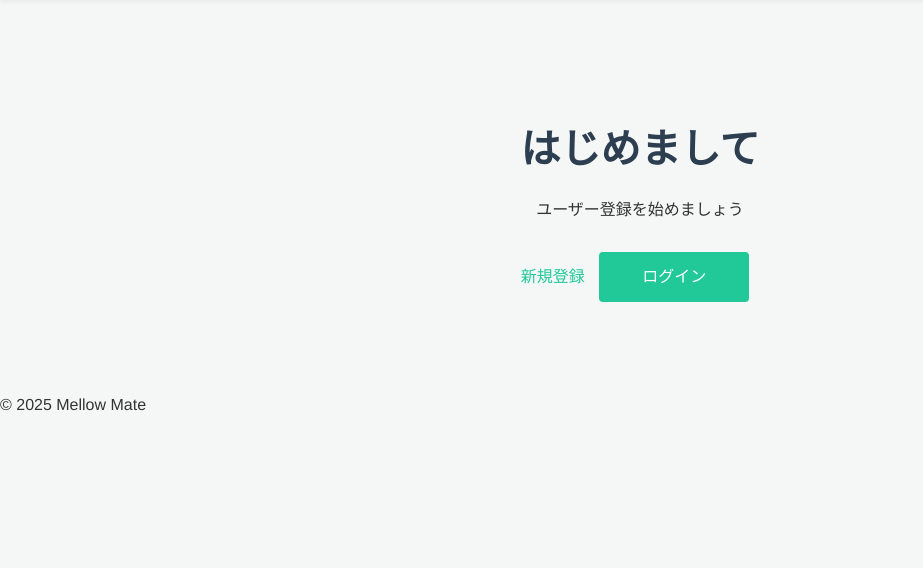
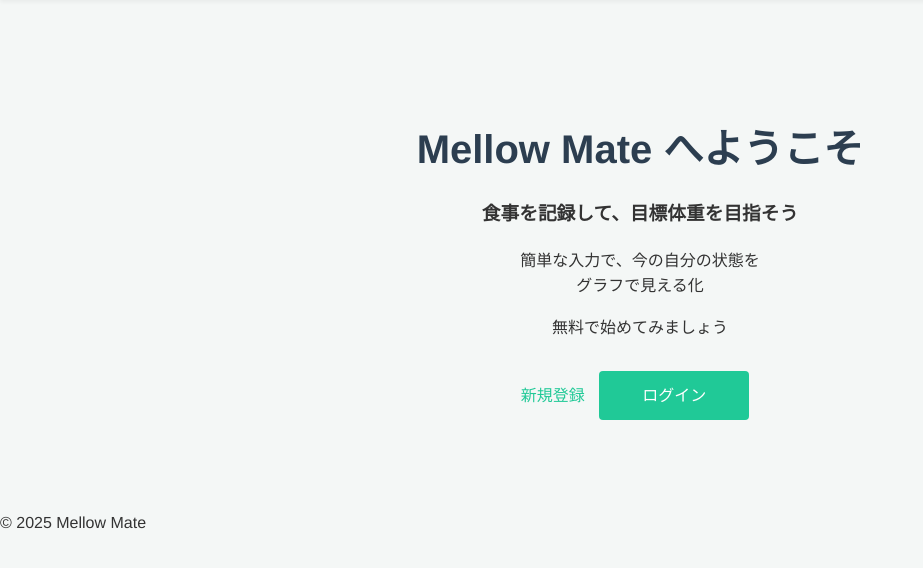
Before and after one commit to OOP2-2025-final-G15/Mellow-Mate, a Flask app: page / in a window 1280 px wide. Shown: the part 61-629 px from the top of the page, without its empty margins (0-923 px from the left). Run offline with Flask 3, Linux system fonts and the light colour scheme.

Commit message:
初めの画面の改良

```diff
--- a/templates/index.html
+++ b/templates/index.html
@@ -4,8 +4,14 @@
 
 {% block content %}
     <div class="welcome-container">
-        <h1>はじめまして</h1>
-        <p>ユーザー登録を始めましょう</p>
+        <h1>Mellow Mate へようこそ</h1>
+        <h3>食事を記録して、目標体重を目指そう</h3>
+        <p>
+            簡単な入力で、今の自分の状態を<br>
+            グラフで見える化
+        </p>
+
+        <p>無料で始めてみましょう</p>
 
         <div class="actions">
             <a href="{{ url_for('register') }}">新規登録</a>
```
